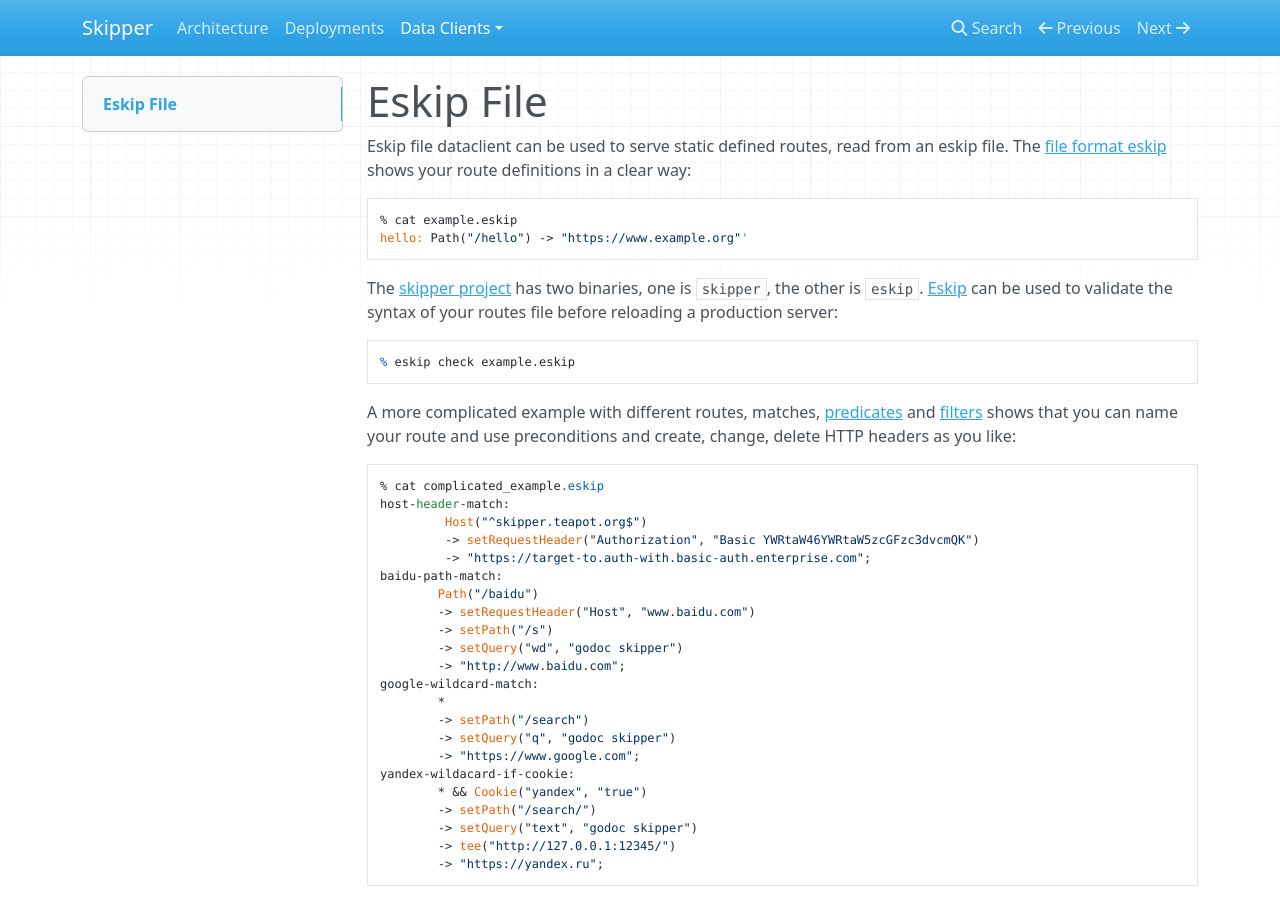
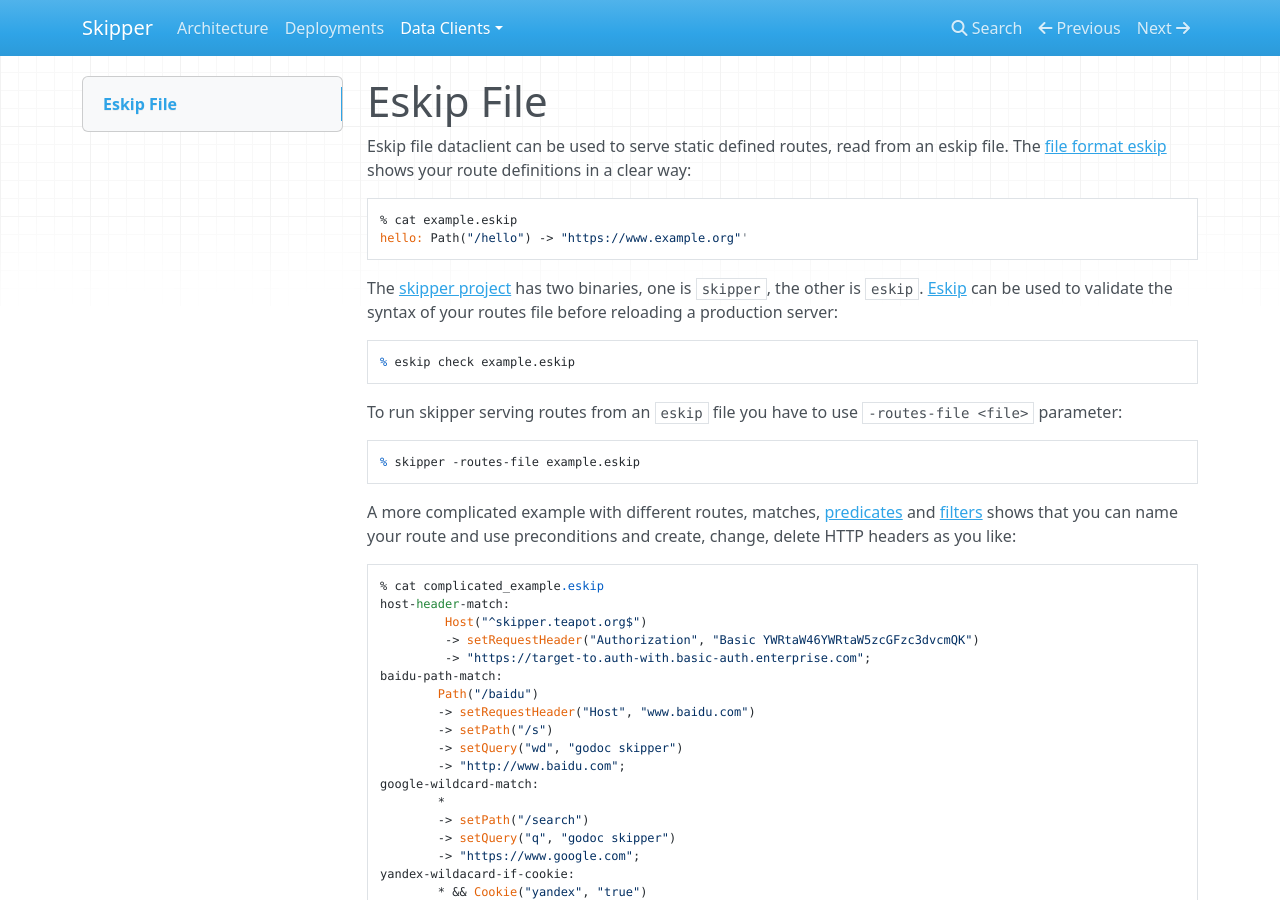
Before and after one commit to zalando/skipper, an MkDocs documentation site: the page built from docs/dataclients/eskip-file.md, in a window 1280 px wide and 900 px high. Built offline with MkDocs 1.6.1, drawn with Linux system fonts in a browser that asks for light colours; nearby versions of some CDN libraries; old or Windows-style settings are respelled for this version of MkDocs.

Commit message:
show how to run skipper using the routes file

```diff
--- a/docs/dataclients/eskip-file.md
+++ b/docs/dataclients/eskip-file.md
@@ -14,6 +14,11 @@ can be used to validate the syntax of your routes file before
 reloading a production server:
 
     % eskip check example.eskip
+
+To run skipper serving routes from an `eskip` file you have to use
+`-routes-file <file>` parameter:
+
+    % skipper -routes-file example.eskip
 
 
 A more complicated example with different routes, matches,
```
